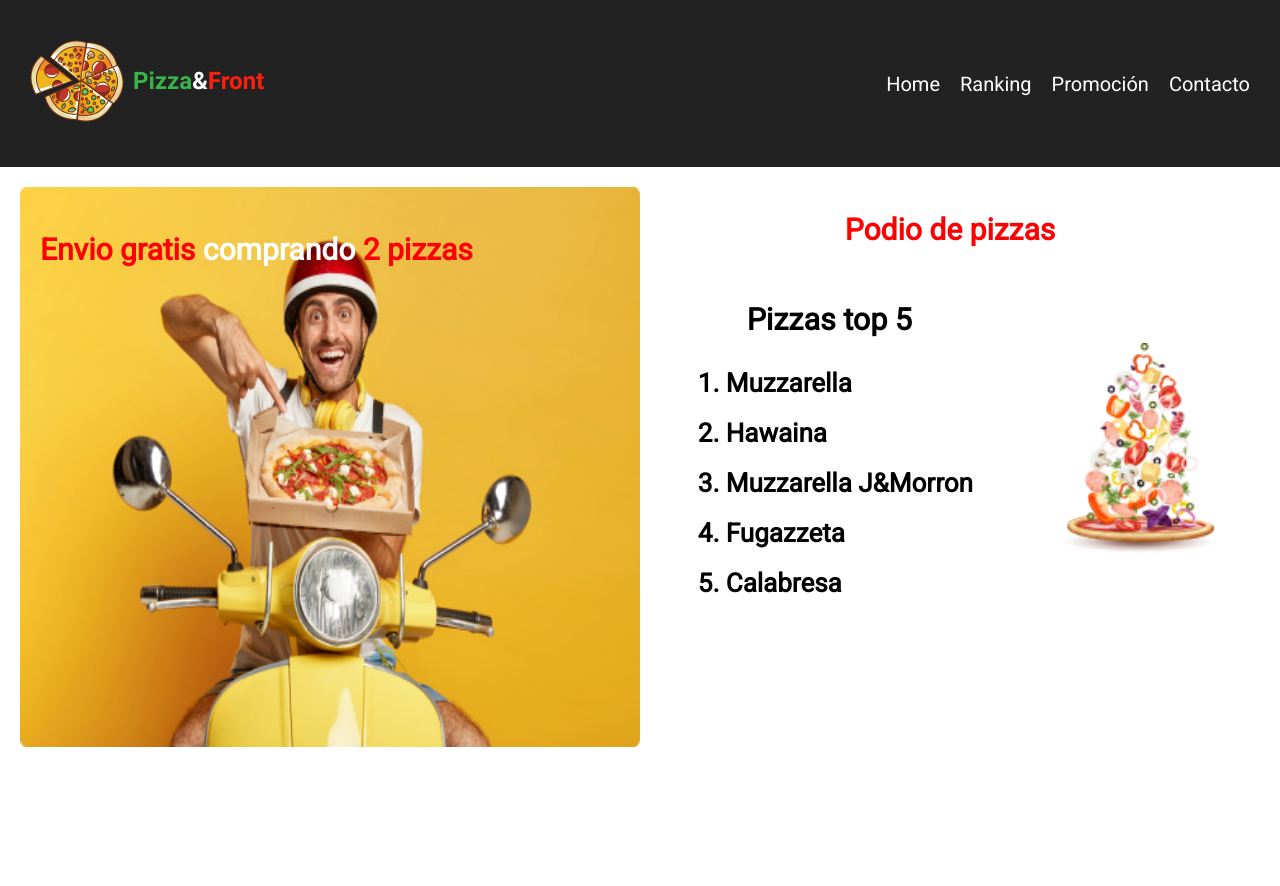
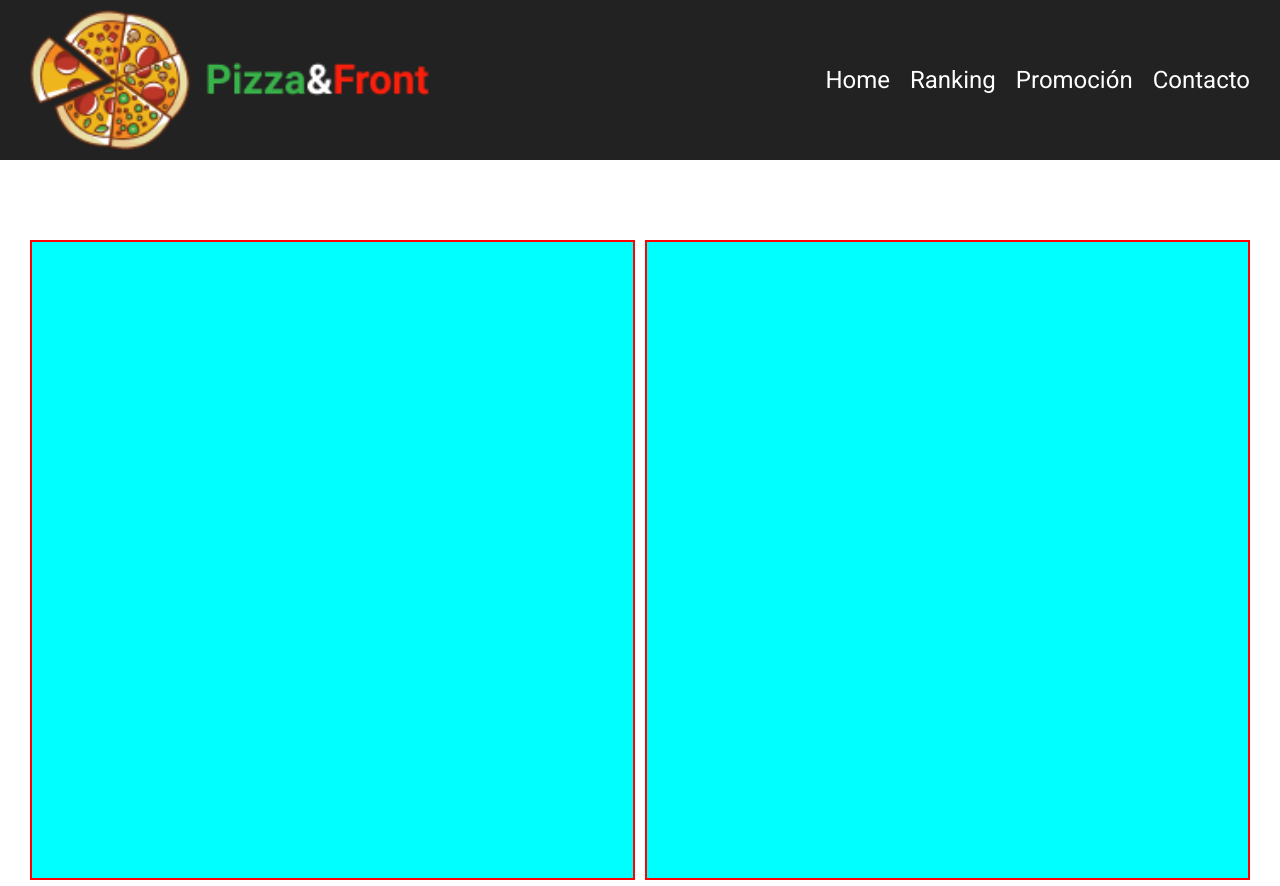
Before and after one commit to OmarAlex24/clase11, a plain HTML site: page index.html in a window 1280 px wide. Shown: the top 886 px of the page. Drawn offline with Linux system fonts and the light colour scheme.

Commit message:
Rehaciendo tarjetas pizzeria

```diff
--- a/index.html
+++ b/index.html
@@ -9,9 +9,7 @@
   </head>
   <body>
     <nav>
-      <div class="marca">
-        <img src="./assets/Logo.png" alt="logo" />
-      </div>
+      <img class="logo" src="./assets/Logo.png" alt="logo" />
 
       <ul class="items-nav-container">
         <li class="items-nav"><a href="">Home</a></li>
@@ -22,32 +20,8 @@
     </nav>
 
     <main>
-      <section class="tarjeta delivery">
-        <h2 class="texto-delivery">
-          Envio gratis <span class="blanco">comprando</span> 2 pizzas
-        </h2>
-      </section>
-      <section class="tarjeta container-podio-pizzas">
-        <h2>Podio de pizzas</h2>
-        <div class="content-podio-pizzas">
-          <div class="lista-pizzas-container">
-            <h3>Pizzas top 5</h3>
-            <ol class="lista-pizzas">
-              <li class="items-lista-pizzas">Muzzarella</li>
-              <li class="items-lista-pizzas">Hawaina</li>
-              <li class="items-lista-pizzas">Muzzarella J&Morron</li>
-              <li class="items-lista-pizzas">Fugazzeta</li>
-              <li class="items-lista-pizzas">Calabresa</li>
-            </ol>
-          </div>
-
-          <img
-            class="imagen-podio"
-            src="./assets/PizzaFalling.jpg"
-            alt="pizza cayendo"
-          />
-        </div>
-      </section>
+      <section class="tarjetas"></section>
+      <section class="tarjetas"></section>
     </main>
 
     <footer>
--- a/styles/style.css
+++ b/styles/style.css
@@ -18,10 +18,7 @@ body {
   margin: 0;
   color: white;
   font-family: "Roboto", sans-serif;
-  font-size: 20px;
-}
-ul > li {
-  list-style: none;
+  font-size: 10px;
 }
 a,
 .blanco {
@@ -32,61 +29,40 @@ nav {
   background-color: var(--bg-color);
   display: flex;
   justify-content: space-between;
-  padding: 40px 30px;
+  position: relative;
+  padding: 0 30px;
 }
 .items-nav-container {
   display: flex;
   justify-content: space-between;
   align-items: center;
-  width: fit-content;
+
   gap: 20px;
+  padding: 40px 0;
+  margin: 0;
 }
+.items-nav-container .items-nav {
+  list-style: none;
+  font-size: 1.5rem;
+}
+
+.logo {
+  height: auto;
+  max-width: auto;
+  width: 400px;
+  margin: 10px 0;
+}
+/* Main */
 main {
   display: flex;
-  justify-content: space-between;
-  align-items: center;
-  height: 600px;
+  justify-content: center;
+  margin: 80px 30px;
+  gap: 10px;
+}
+.tarjetas {
+  width: 100%;
+  height: 80vh;
 
-  padding: 20px;
+  background-color: aqua;
+  border: 2px solid red;
 }
-h2 {
-  color: red;
-}
-.tarjeta {
-  flex-basis: 50%;
-  height: 100%;
-  width: 100%;
-}
-.delivery {
-  position: relative;
-  background: url(/assets/delivery.jpg);
-  background-size: 100% 100%;
-}
-.texto-delivery {
-  position: absolute;
-  padding: 20px;
-}
-.container-podio-pizzas h2 {
-  text-align: center;
-  color: red;
-}
-.content-podio-pizzas {
-  display: flex;
-  justify-content: space-around;
-  align-items: center;
-}
-.lista-pizzas-container {
-  text-align: center;
-  font-weight: bold;
-  font-size: 26px;
-}
-.items-lista-pizzas {
-  text-align: left;
-  margin-bottom: 20px;
-}
-.imagen-podio {
-  width: 150px;
-}
-.container-podio-pizzas > * {
-  color: black;
-}
```
